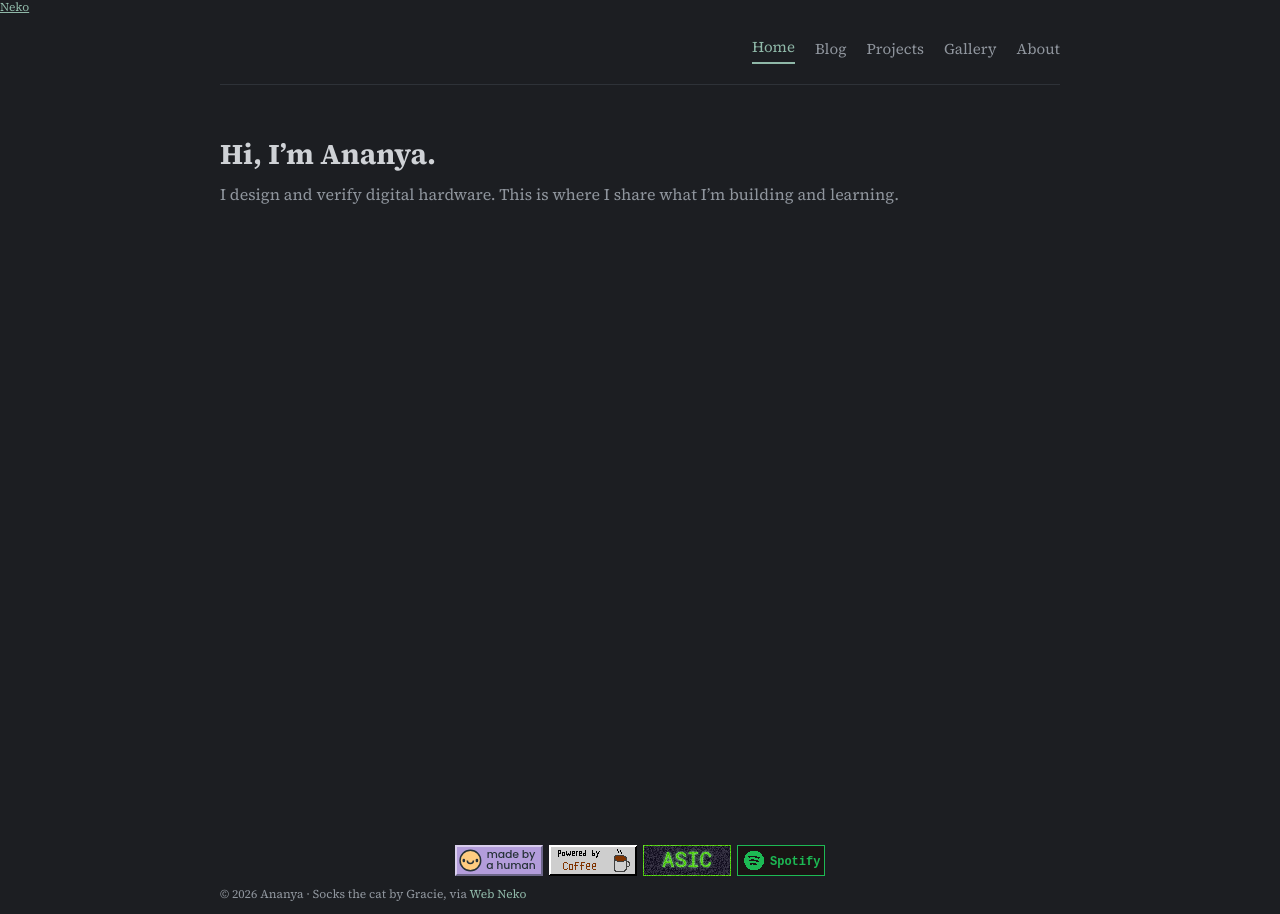
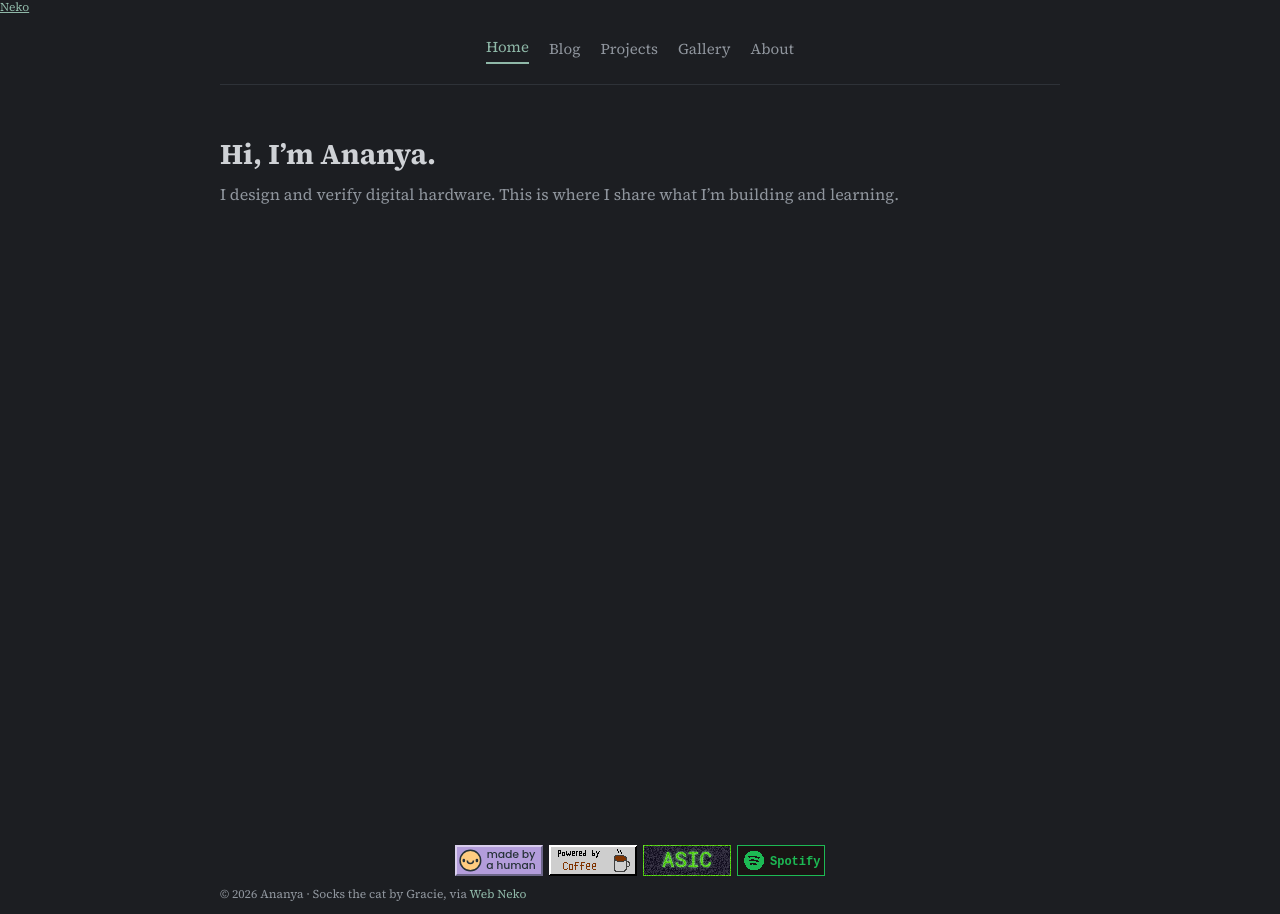
Before and after one commit to ananya-verma190/ananya-verma190.github.io, a Jekyll site: the page built from index.html, in a window 1280 px wide. Built offline with Jekyll 4.4.1, drawn with Linux system fonts in a browser that asks for light colours.

Commit message:
centre nav

```diff
--- a/assets/style.css
+++ b/assets/style.css
@@ -4,7 +4,7 @@ html{scroll-padding-top:env(safe-area-inset-top,0px);scroll-behavior:smooth}
 *{box-sizing:border-box}
 body{margin:0;background:var(--bg);color:var(--fg);font:16px/1.7 "Source Serif 4",Georgia,serif}
 .wrap{max-width:880px;margin:0 auto;padding:0 20px;min-height:100vh;min-height:100dvh;display:flex;flex-direction:column}
-nav{display:flex;gap:20px;align-items:center;justify-content:flex-end;padding:20px 0;border-bottom:1px solid var(--line);font-size:15px}
+nav{display:flex;gap:20px;align-items:center;justify-content:center;padding:20px 0;border-bottom:1px solid var(--line);font-size:15px}
 nav b{margin-right:auto;font-size:17px}
 a{color:var(--accent);text-decoration:none}
 a:hover{text-decoration:underline}
```
